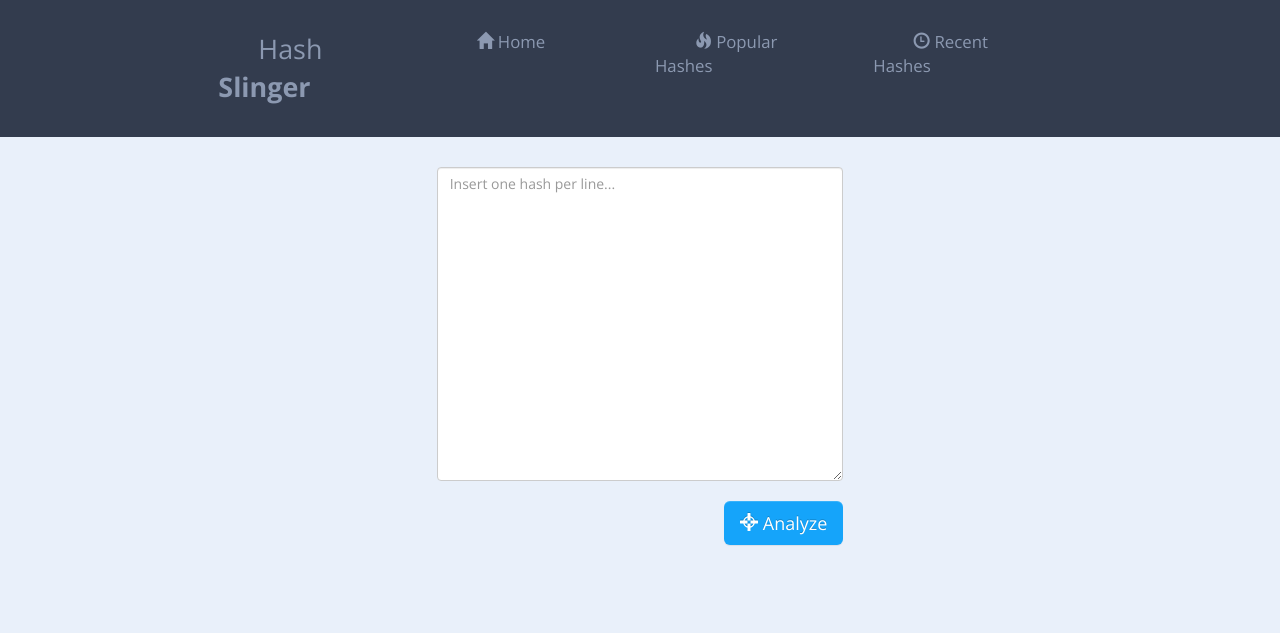
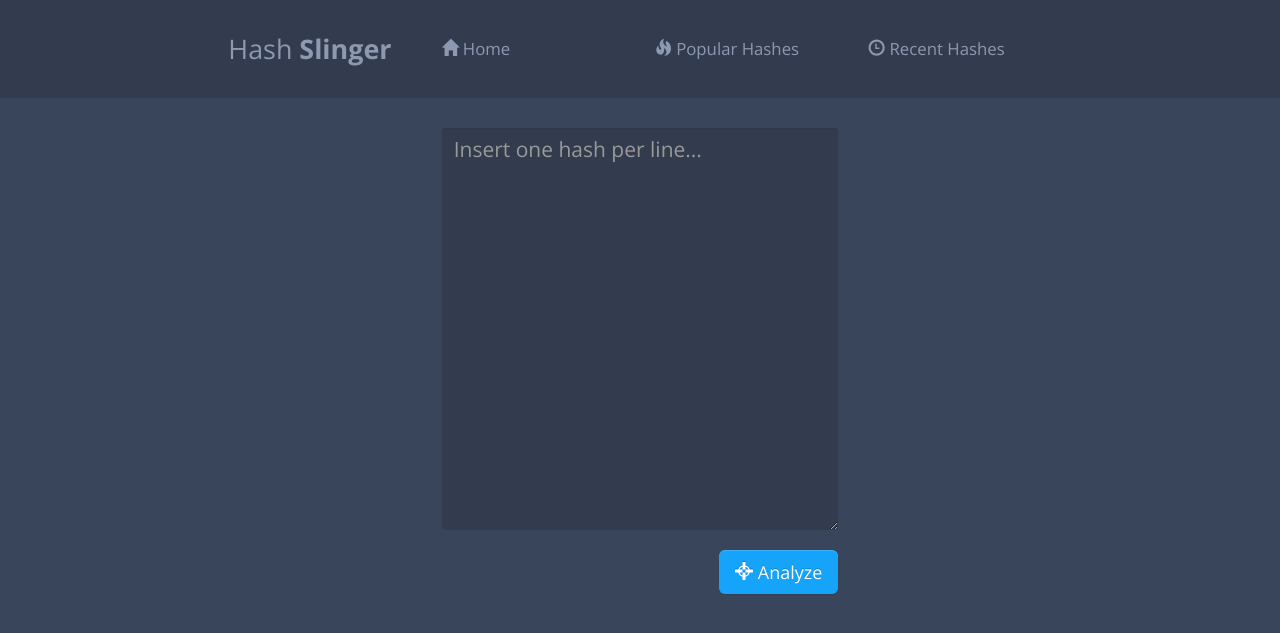
Before and after one commit to harshpatel991/virus-total-hash-slinging-slasher, a PHP site: page /virus-total-hash-slinging-slasher/home in a window 1280 px wide. Shown: the top 633 px of the page. Run offline with PHP 8.4, Linux system fonts and the light colour scheme.

Commit message:
Visual changes to home page

```diff
--- a/public/css/custom.css
+++ b/public/css/custom.css
@@ -1,11 +1,13 @@
 body {
     font-family: 'Open Sans', sans-serif;
 }
+
 #logo {
     font-size: 1.6em;
     font-weight: 700;
     color: #ffffff;
 }
+
 #nav-bar {
     font-family: 'Open Sans', sans-serif;
     background-color: #333c4e;
@@ -17,13 +19,12 @@ body {
 
 #nav-bar a {
     color: #8c99b1;
-    padding: 0px 40px;
-    font-weight: 300;
+    font-weight: 400;
     margin-top: 15px;
 }
 
 #home-background {
-    background-color: #e9f0fa;
+    background-color: #38455B;
 }
 
 .submit-button {
@@ -33,3 +34,36 @@ body {
     margin: 0 auto;
     margin-top: 20px;
 }
+
+.hashes-box {
+    font-size: 1.5em;
+    background-color: #333C4E;
+    color: #ffffff;
+    border: none;
+}
+
+hr {
+    border-color: #8c99b1;
+}
+
+/*
+Columns vertical align taken from
+http://stackoverflow.com/questions/20547819/vertical-align-with-bootstrap-3
+*/
+.vertical-align {
+    display: flex;
+    flex-direction: row;
+}
+
+.vertical-align > [class^="col-"],
+.vertical-align > [class*=" col-"] {
+    display: flex;
+    align-items: center;
+    justify-content: center;
+}
+
+.vertical-align > [class^="col-"] > div,
+.vertical-align > [class*=" col-"] > div {
+    /* flex: 1; */
+    flex-grow: 1;
+}
--- a/public/home.php
+++ b/public/home.php
@@ -9,12 +9,11 @@
 </head>
 
 <body id="home-background">
+
     <?php require_once(dirname(__FILE__).'/../scripts/views/navBarView.php'); ?>
-    <div class="row">
-        <div class="col-lg-4 col-lg-offset-4 col-md-offset-2 col-md-8">
-            <?php require_once(dirname(__FILE__).'/../scripts/views/homeView.php'); ?>
-        </div>
-    </div>
+
+    <?php require_once(dirname(__FILE__).'/../scripts/views/homeView.php'); ?>
+
 
 </body>
 
--- a/scripts/views/homeView.php
+++ b/scripts/views/homeView.php
@@ -1,7 +1,14 @@
-<form action="../scripts/controllers/formControllers/hashFormController.php" method="post">
-    <div class="form-group">
-        <textarea rows="15" cols="50" name="hashes" class="form-control" placeholder="Insert one hash per line..."></textarea>
+<div class="container-fluid">
+    <div class="row">
+        <div class="col-lg-4 col-lg-offset-4 col-md-offset-2 col-md-8">
 
-        <button type="submit" class="submit-button btn btn-primary btn-lg pull-right"><span class="glyphicon glyphicon-screenshot" aria-hidden="true"></span> Analyze</button>
+            <form action="../scripts/controllers/formControllers/hashFormController.php" method="post">
+                <div class="form-group">
+                    <textarea rows="13" cols="50" name="hashes" class="form-control hashes-box" placeholder="Insert one hash per line..." ></textarea>
+
+                    <button type="submit" class="submit-button btn btn-primary btn-lg pull-right"><span class="glyphicon glyphicon-screenshot" aria-hidden="true"></span> Analyze</button>
+                </div>
+            </form>
+        </div>
     </div>
-</form>
+</div>
--- a/scripts/views/navBarView.php
+++ b/scripts/views/navBarView.php
@@ -1,21 +1,30 @@
-<div class="row" id="nav-bar">
-    <div class="col-xs-2 col-md-offset-2">
+<div class="container-fluid">
+
+    <div class="row vertical-align" id="nav-bar">
+        <div class="col-md-2 col-md-offset-2 col-sm-3">
             <div id="logo">
                 <a href="home.php">Hash <b>Slinger</b></a>
+
             </div>
         </div>
-    <div class="col-xs-8 col-sm-8 col-lg-6">
+
+
+        <div class="col-md-8 col-sm-9 ">
             <div class="row">
-            <div class="col-md-4">
+                <div class="col-md-3 col-sm-4">
                     <a href="home.php"><span class="glyphicon glyphicon-home" aria-hidden="true"></span> Home</a>
                 </div>
-
-            <div class="col-md-4">
+                <div class="col-md-3 col-sm-4">
                     <a href="popular.php"><span class="glyphicon glyphicon-fire" aria-hidden="true"></span> Popular Hashes</a>
                 </div>
-            <div class="col-md-4">
+
+                <div class="col-md-3 col-sm-4">
                     <a href="recent.php"><span class="glyphicon glyphicon-time" aria-hidden="true"></span> Recent Hashes</a>
                 </div>
             </div>
         </div>
+
+
     </div>
+
+</div>
```
Lines whose indentation alone changed are shown as unchanged.
